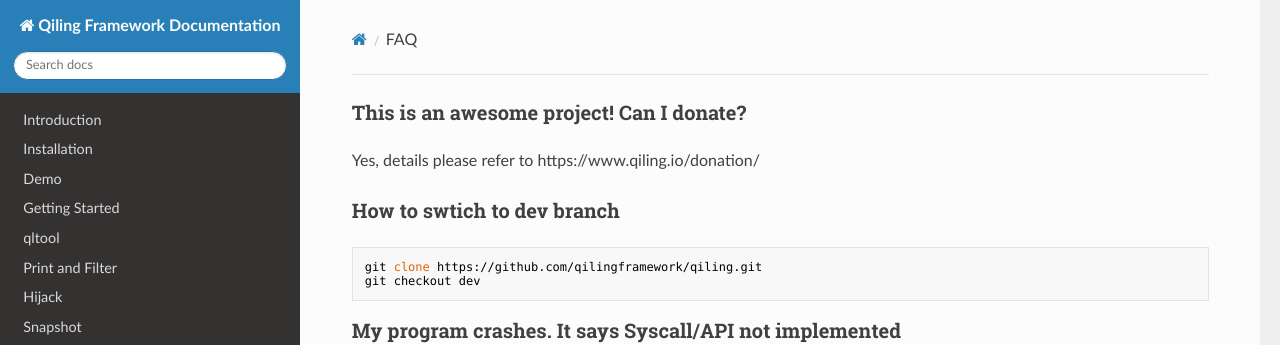
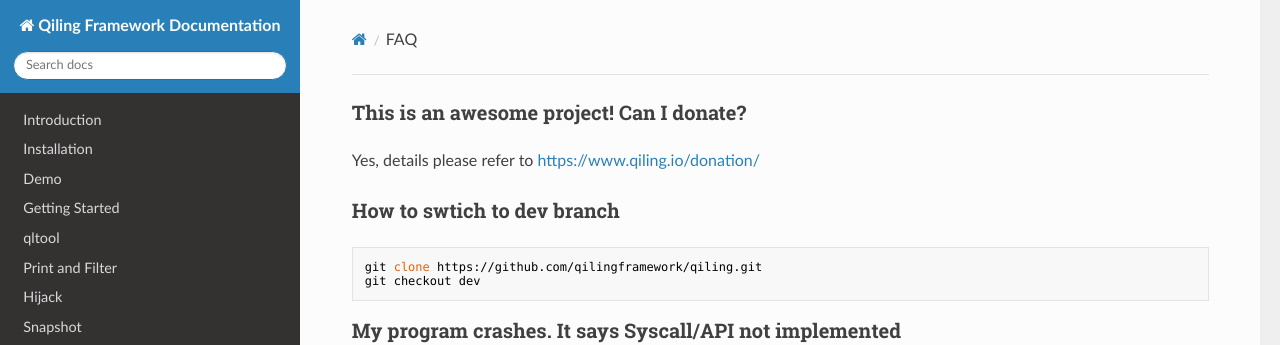
Before and after one commit to qilingframework/rtfd.io, an MkDocs documentation site: the page built from docs/faq.md, in a window 1280 px wide and 900 px high. Shown: the top 345 px of the window. Built offline with MkDocs 1.6.1, drawn with Linux system fonts in a browser that asks for light colours; nearby versions of some CDN libraries; part of the change alters nothing that is shown.

Commit message:
Update faq.md

````diff
--- a/docs/faq.md
+++ b/docs/faq.md
@@ -2,7 +2,7 @@
 title: FAQ
 ---
 ### This is an awesome project! Can I donate?
-Yes, details please refer to https://www.qiling.io/donation/
+Yes, details please refer to [https://www.qiling.io/donation/](https://www.qiling.io/donation/)
 
 ### How to swtich to dev branch
 ```
````
